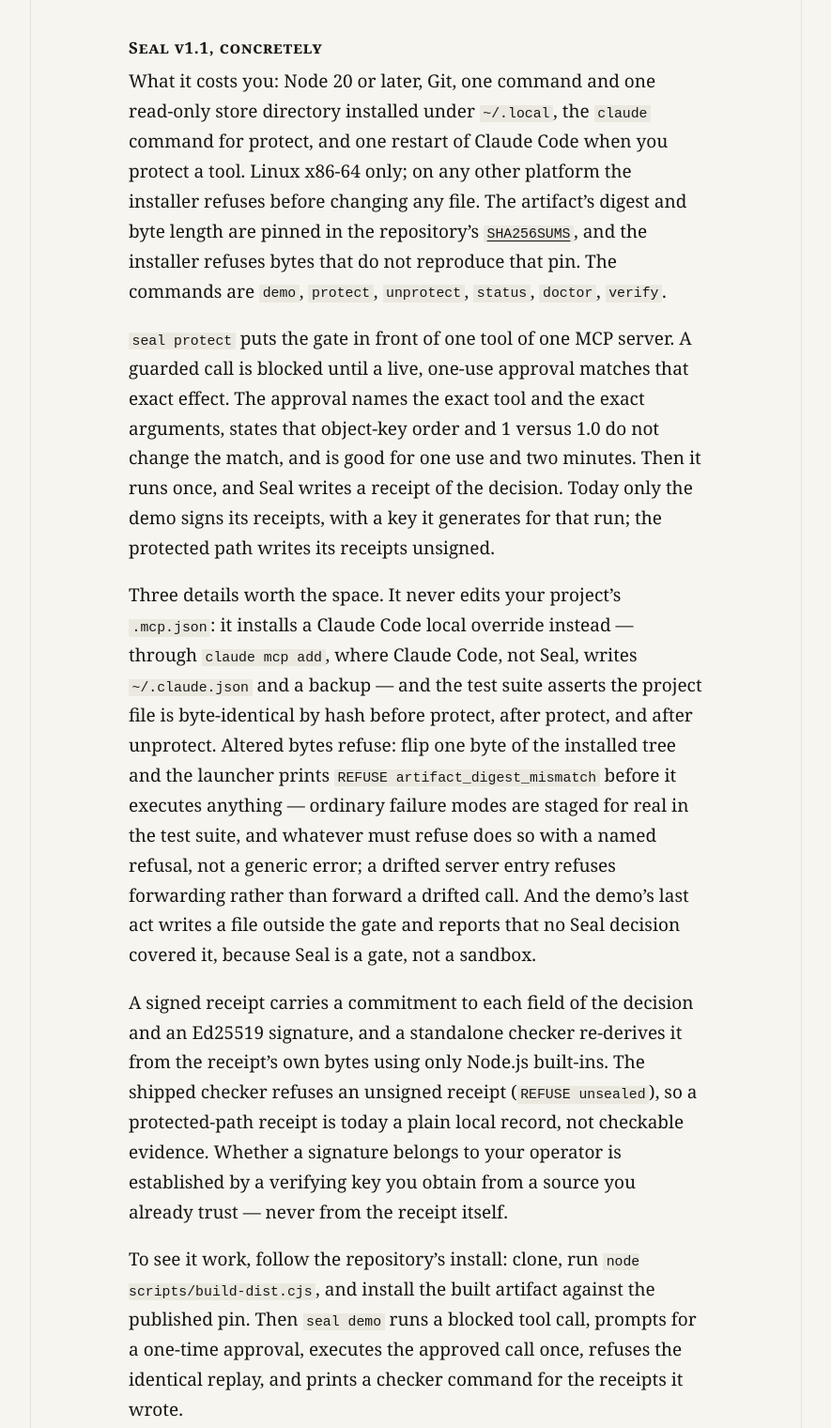
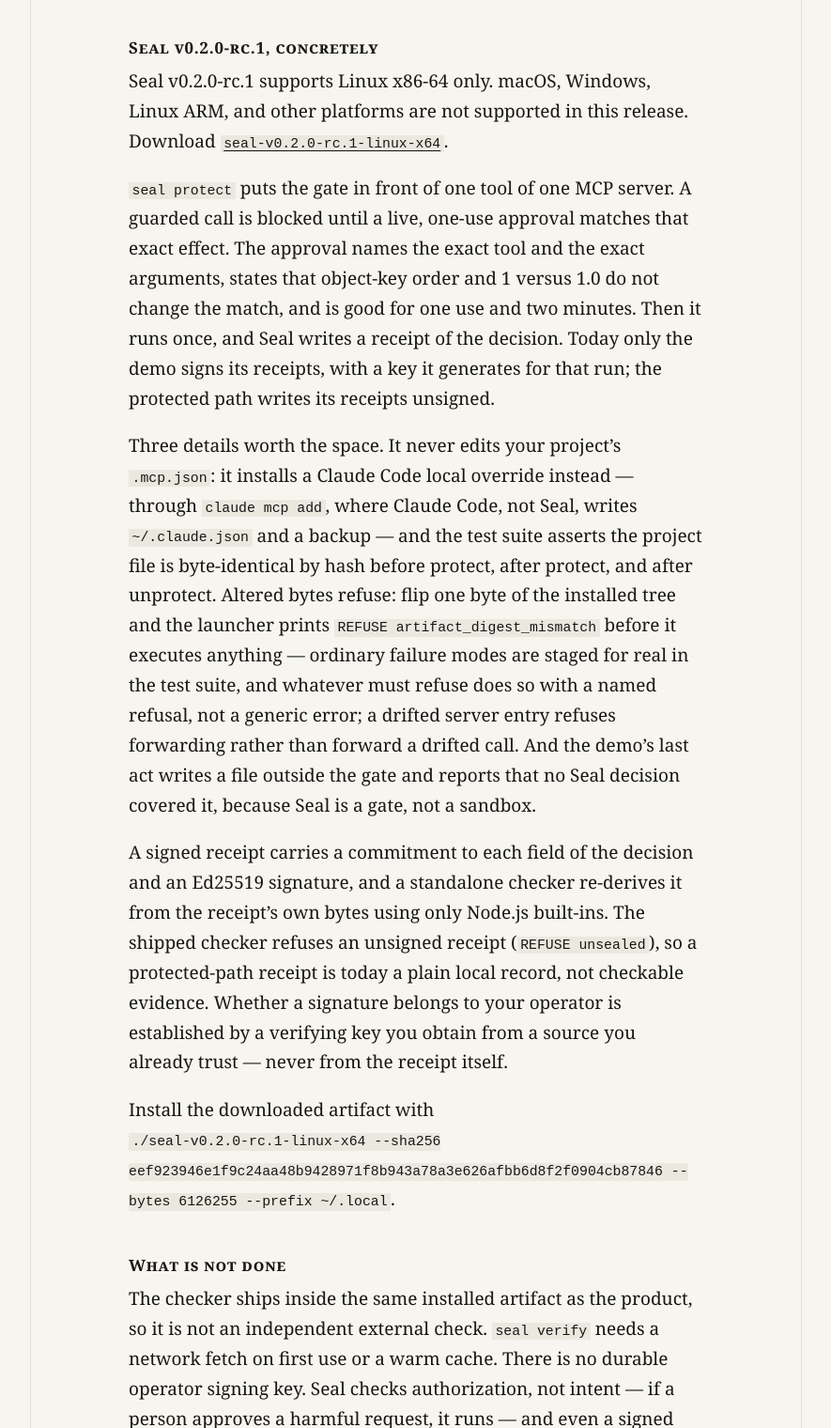
Before and after one commit to velvetmonkey/velvetmonkey.github.io, a plain HTML site: page preview/a.html in a window 1280 px wide. Shown: the part 932-2452 px from the top of the page at 94% size, without its empty margins (197-1082 px from the left). Drawn offline with Linux system fonts and the light colour scheme.

Commit message:
site: publish the real seal release

```diff
--- a/preview/a.html
+++ b/preview/a.html
@@ -60,15 +60,10 @@
     boundary. The current production adapter mediates MCP <code>tools/call</code>. It enforces
     authorization at the effect boundary; it does not claim to read intent.</p>
 
-    <h3>Seal v1.1, concretely</h3>
-    <p>What it costs you: Node 20 or later, Git, one command and one read-only store directory
-    installed under <code>~/.local</code>, the <code>claude</code> command for protect, and one
-    restart of Claude Code when you protect a tool. Linux x86-64 only; on any other platform the installer refuses before changing any
-    file. The artifact&rsquo;s digest and byte length are pinned in the repository&rsquo;s
-    <a href="https://github.com/velvetmonkey/seal/blob/main/SHA256SUMS"><code>SHA256SUMS</code></a>,
-    and the installer refuses bytes that do not reproduce that pin. The commands are
-    <code>demo</code>, <code>protect</code>, <code>unprotect</code>, <code>status</code>,
-    <code>doctor</code>, <code>verify</code>.</p>
+    <h3>Seal v0.2.0-rc.1, concretely</h3>
+    <p>Seal v0.2.0-rc.1 supports Linux x86-64 only. macOS, Windows, Linux ARM, and other
+    platforms are not supported in this release. Download
+    <a href="https://github.com/velvetmonkey/seal/releases/download/v0.2.0-rc.1/seal-v0.2.0-rc.1-linux-x64"><code>seal-v0.2.0-rc.1-linux-x64</code></a>.</p>
 
     <p><code>seal protect</code> puts the gate in front of one tool of one MCP server. A guarded
     call is blocked until a live, one-use approval matches that exact effect. The approval names
@@ -98,11 +93,8 @@
     verifying key you obtain from a source you already trust — never from the receipt
     itself.</p>
 
-    <p>To see it work, follow the repository&rsquo;s install: clone, run
-    <code>node scripts/build-dist.cjs</code>, and install the built artifact against the
-    published pin. Then <code>seal demo</code> runs a blocked tool call, prompts for a one-time
-    approval, executes the approved call once, refuses the identical replay, and prints a
-    checker command for the receipts it wrote.</p>
+    <p>Install the downloaded artifact with<br>
+    <code>./seal-v0.2.0-rc.1-linux-x64 --sha256 eef923946e1f9c24aa48b9428971f8b943a78a3e626afbb6d8f2f0904cb87846 --bytes 6126255 --prefix ~/.local</code>.</p>
 
     <h3>What is not done</h3>
     <p>The checker ships inside the same installed artifact as the product, so it is not an
@@ -119,7 +111,7 @@
       <li><a href="https://github.com/velvetmonkey/seal-assurance-kit">seal-assurance-kit</a>
         <span class="desc">— the pinned runtime the product fetches by commit and hash; runs with Node alone.</span></li>
       <li><a href="https://github.com/velvetmonkey/seal-check">seal-check</a>
-        <span class="desc">— a browser checker for the family&rsquo;s kernel receipts; a different program from the v1.1 receipt checker, which ships inside the product artifact.</span></li>
+        <span class="desc">— a browser checker for the family&rsquo;s kernel receipts; a different program from the product&rsquo;s receipt checker.</span></li>
       <li><a href="https://github.com/velvetmonkey/mcp-seal-aria">mcp-seal-aria</a>
         <span class="desc">— the frozen source of the decision rule, archived at a fixed commit.</span></li>
       <li><a href="https://github.com/velvetmonkey/seal-host">seal-host</a>
@@ -172,12 +164,10 @@
     kernel bytes holds for the family&rsquo;s kernel receipts, which replay in seal-check
     against wasm whose bytes are pinned and re-hashed: for those receipts, every decision emits
     a tamper-evident receipt anyone can re-derive in a browser or CLI, with no toolchain to
-    install. Neither claim is true of the v1.1 install above: its protected path writes
-    unsigned receipts, and the shipped checker refuses them. The
+    install. Those claims remain scoped to the family&rsquo;s kernel receipts. The
     family&rsquo;s Rust and wasm artifacts (seal-host and the assurance kit) are connected to
     the proofs by byte-exact conformance tests over a corpus, not by a theorem about every
-    compiled instruction; the v1.1 Node artifact is not covered by that corpus, and its
-    guarantees are the tests in its own repository. What is proven, tested, assumed, and not
+    compiled instruction. What is proven, tested, assumed, and not
     claimed is kept in one table: the
     <a href="https://github.com/velvetmonkey/seal/blob/main/docs/CLAIMS-MATRIX.md">claims
     matrix</a>.</p>
```
Also changed, not shown: index.html (+7 -4 lines), preview/b.html (+9 -19 lines), preview/c.html (+9 -19 lines).
